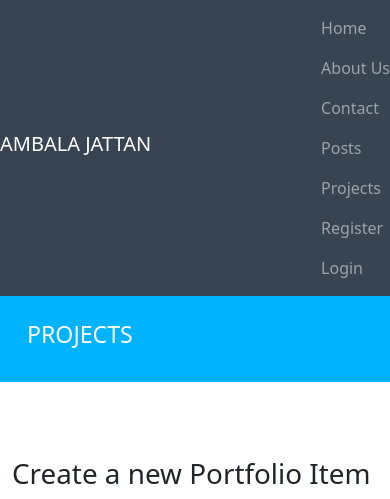
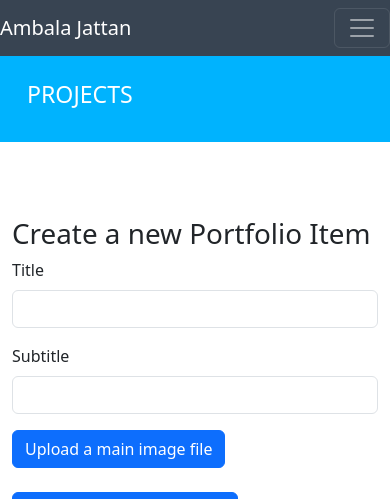
Before and after one commit to rajd99/decamp, a Rails app: page /portfolios/new in a window 390 px wide. Shown: the top 499 px of the page. Run offline with Rails 7, Linux system fonts and the light colour scheme; style sheets or scripts are compiled from the project's sources; parts of the project's set-up code (start-up, migrations or seed data) failed here and were passed over; some libraries are stand-ins or nearby versions.

Commit message:
Created Responsive Navbar

```diff
--- a/app/assets/javascripts/application.js
+++ b/app/assets/javascripts/application.js
@@ -20,3 +20,4 @@
 //= require turbolinks
 //= require_self
 //= require_tree
+//= require bootstrap
--- a/app/assets/stylesheets/portfolios.scss
+++ b/app/assets/stylesheets/portfolios.scss
@@ -6,6 +6,9 @@
 	font-weight: 900;
 }
 
+.navbar-brand {
+   color: #fff;
+}
 
 /* masthead*/
 #blue {
--- a/app/controllers/blogs_controller.rb
+++ b/app/controllers/blogs_controller.rb
@@ -8,7 +8,6 @@ class BlogsController < ApplicationController
   def index
     @blogs = Blog.page(params[:page]).per(5).order('created_at DESC')
     @page_title = "My Portfolio Blog"
-    @blog_img=params[:thumb_image]
   end
 
   # GET /blogs/1
@@ -85,7 +84,7 @@ class BlogsController < ApplicationController
 
     # Never trust parameters from the scary internet, only allow the white list through.
     def blog_params
-      params.require(:blog).permit(:title, :body, :thumb_image)
+      params.require(:blog).permit(:title, :body, :topic_id)
     end
 
 
--- a/app/controllers/pages_controller.rb
+++ b/app/controllers/pages_controller.rb
@@ -1,7 +1,6 @@
 class PagesController < ApplicationController
   def home
-    @posts = Blog.all
-    @skills = Skill.all
+
   end
 
   def about
--- a/app/models/blog.rb
+++ b/app/models/blog.rb
@@ -6,7 +6,7 @@ friendly_id :title, use: :slugged
 
 has_many :comments, dependent: :destroy
 
-validates_presence_of :title, :body, :thumb_image
+validates_presence_of :title, :body, :topic_id
 
 mount_uploader :thumb_image, BlogUploader
 
--- a/app/uploaders/blog_uploader.rb
+++ b/app/uploaders/blog_uploader.rb
@@ -29,9 +29,9 @@ class BlogUploader < CarrierWave::Uploader::Base
   # end
 
   # Create different versions of your uploaded files:
-  # version :thumb do
-  #   process resize_to_fit: [50, 50]
-  # end
+version :thumb do
+   process resize_to_fit: [50, 50]
+  end
 
   # Add a white list of extensions which are allowed to be uploaded.
   # For images you might use something like this:
--- a/app/views/blogs/show.html.erb
+++ b/app/views/blogs/show.html.erb
@@ -3,6 +3,8 @@
 <div class=blog-title-show>
   <h2><%= @blog.title %></h2>
 </div>
+
+
   <nav class="breadcrumb">
     <span class="pull-left">
    <%= link_to "Home", root_path, class: 'breadcrumb-item' %>
--- a/app/views/layouts/application.html.erb
+++ b/app/views/layouts/application.html.erb
@@ -3,7 +3,6 @@
   <head>
     <meta charset="utf-8">
     <meta name="viewport" content="width=device-width, initial-scale=1, shrink-to-fit=no">
-
     <title><%= @page_title %></title>
     <%= csrf_meta_tags %>
 
@@ -16,7 +15,7 @@
 
   <body>
 
-    <%= render "shared/application_nav" %>
+    <%= render "shared/portfolio_nav" %>
     <div class="site-wrapper">
       <div class="site-wrapper-inner">
         <div class="cover-container">
--- a/app/views/layouts/blog.html.erb
+++ b/app/views/layouts/blog.html.erb
@@ -16,7 +16,7 @@
 
   <body>
 
-      <%= render 'shared/blog_nav' %>
+      <%= render "shared/portfolio_nav" %>
 
     <!-- /container -->
 
--- a/app/views/layouts/portfolio.html.erb
+++ b/app/views/layouts/portfolio.html.erb
@@ -7,17 +7,18 @@
     <%= csrf_meta_tags %>
 
     <meta name="keywords" content="<%= @seo_keywords %>" />
+    <script src="//maxcdn.bootstrapcdn.com/bootstrap/4.0.0/js/bootstrap.min.js"></script>
+    <script src="//cdnjs.cloudflare.com/ajax/libs/jquery/3.2.1/jquery.min.js"></script>
     <link href="https://fonts.googleapis.com/css?family=Teko" rel="stylesheet">
     <link href="https://fonts.googleapis.com/css?family=Ultra" rel="stylesheet">
     <link href="//maxcdn.bootstrapcdn.com/bootstrap/4.0.0/css/bootstrap.min.css" rel="stylesheet" id="bootstrap-css">
-    <script src="//maxcdn.bootstrapcdn.com/bootstrap/4.0.0/js/bootstrap.min.js"></script>
-    <script src="//cdnjs.cloudflare.com/ajax/libs/jquery/3.2.1/jquery.min.js"></script>
+
     <%= stylesheet_link_tag    'portfolios', media: 'all', 'data-turbolinks-track': 'reload' %>
     <%= javascript_include_tag 'application', 'data-turbolinks-track': 'reload' %>
   </head>
 
   <body>
-      <%= render 'portfolios/portfolio_nav' %>
+      <%= render "shared/portfolio_nav" %>
       <%= render 'shared/portfolio_masthead' %>
       <%= yield %>
 
--- a/app/views/pages/home.html.erb
+++ b/app/views/pages/home.html.erb
@@ -1,7 +1,7 @@
 
           <div class="inner cover">
             <h1 class="cover-heading">AMBALA JATTAN </h1>
-            <p class="lead">something dfdsfds iful home pages. Download, edit the text, and add your own fullscreen background photo to make it your own.</p>
+            <p class="lead">rafdfdd raj Download, edit the text, and add your own fullscreen background photo to make it your own.</p>
             <p class="lead">
               <%= link_to "About Us", about_me_path, class: "btn btn-lg btn-secondary" %>
             </p>
--- a/app/views/shared/_application_nav.html.erb
+++ b/app/views/shared/_application_nav.html.erb
@@ -1,7 +1,7 @@
 
-<nav class="navbar navbar-expand-sm nav-justified  navbar-dark sticky-top" style="background-color: #384452;">
+<nav class="navbar navbar-expand  navbar-dark sticky-top" style="background-color: #384452;">
 
-  <h3 class="navbar-brand"  >AMBALA JATTAN</h3>
+
 
 
     <ul class="navbar-nav ml-auto">
--- a/app/views/shared/_blog_nav.html.erb
+++ b/app/views/shared/_blog_nav.html.erb
@@ -1,5 +1,5 @@
 
-<nav class="navbar navbar-expand-sm nav-justified  navbar-dark sticky-top" style="background-color: #384452;">
+<nav class="navbar navbar-expand nav-justified  navbar-dark sticky-top" style="background-color: #384452;">
 
   <h3 class="navbar-brand"  >AMBALA JATTAN</h3>
 
--- a/app/views/shared/_portfolio_nav.html.erb
+++ b/app/views/shared/_portfolio_nav.html.erb
@@ -1,15 +1,72 @@
-<nav class="navbar navbar-expand-sm nav-justified  navbar-dark sticky-top" style="background-color: #384452;">
-
-  <h3 class="navbar-brand"  >AMBALA JATTAN</h3>
+ <!--- <body>
+<nav class="navbar navbar-expand-lg   navbar-dark bg-dark">
+ <div class="container">
+  <h3 class="navbar-brand">AMBALA JATTAN</h3>
 
 
-    <ul class="navbar-nav ml-auto">
+  <button class="navbar-toggler" type="button" data-toggle="collapse"
+  data-target="#navbarResponsive" aria-controls="navbarResponsive"
+  aria-expanded="false" aria-label="Toggle navigation">
+  <span class="navbar-toggler-icon"></span>
+</button>
 
-      <li class="nav-item"><%= link_to "Home", root_path , class: 'nav-link'%></li>
-      <li class="nav-item"><%= link_to "About", about_me_path, class: 'nav-link' %></li>
-      <li class="nav-item"><%= link_to "Contact", contact_path, class: 'nav-link' %></li>
-      <li class="nav-item"><%= link_to "Posts", blogs_path, class: 'nav-link' %></li>
-      <li class="nav-item"><%= link_to "Projects", portfolios_path, class: 'nav-link' %></li>
-      <%= login_helper 'nav-link' %>
+    <div class="collapse navbar-collapse id="navbarResponsive">
+      <ul class="navbar-nav ml-auto">
+        <li class="nav-item active">
+            <%= link_to "Home", root_path , class: 'nav-link'%>
+              <span class="sr-only">(current)</span>
+            </li>
+              <li class="nav-item active">
+                <%= link_to "About", about_me_path, class: 'nav-link' %>
+                </li>
+                <li class="nav-item active">
+                    <%= link_to "Contact", contact_path, class: 'nav-link' %>
+                    </li>
+
+                  <li class="nav-item active">
+                        <%= link_to "Posts", blogs_path, class: 'nav-link' %>
+                  </li>
+                  <li class="nav-item active">
+                        <%= link_to "Projects", portfolios_path, class: 'nav-link' %>
+                    </li>
+                    <%= login_helper 'nav-link' %>
+
     </ul>
+
   </nav>
+</div>
+</body>-->
+
+
+  <nav class="navbar navbar-expand-lg navbar-dark sticky-top" style="background-color: #384452;">
+    <div class="container">
+      <div class="navbar-brand" >Ambala Jattan</div>
+      <button class="navbar-toggler" type="button" data-toggle="collapse" data-target="#navbarResponsive" aria-controls="navbarResponsive" aria-expanded="false" aria-label="Toggle navigation">
+        <span class="navbar-toggler-icon"></span>
+      </button>
+      <div class="collapse navbar-collapse" id="navbarResponsive">
+        <ul class="navbar-nav ml-auto">
+          <li class="nav-item active">
+            <%= link_to "Home", root_path , class: 'nav-link'%>
+              <span class="sr-only">(current)</span>
+            </a>
+          </li>
+          <li class="nav-item">
+            <%= link_to "About", about_me_path, class: 'nav-link' %>
+          </li>
+          <li class="nav-item">
+              <%= link_to "Contact", contact_path, class: 'nav-link' %>
+          </li>
+          <li class="nav-item">
+          <%= link_to "Posts", blogs_path, class: 'nav-link' %>
+          </li>
+          <li class="nav-item">
+            <%= link_to "Projects", portfolios_path, class: 'nav-link' %>
+          </li>
+
+            <%= login_helper 'nav-link' %>
+
+        </ul>
+      </div>
+    </div>
+  </nav>
```
Also changed, not shown: app/views/blogs/_form.html.erb (+13 -0 lines), 2 other files.
